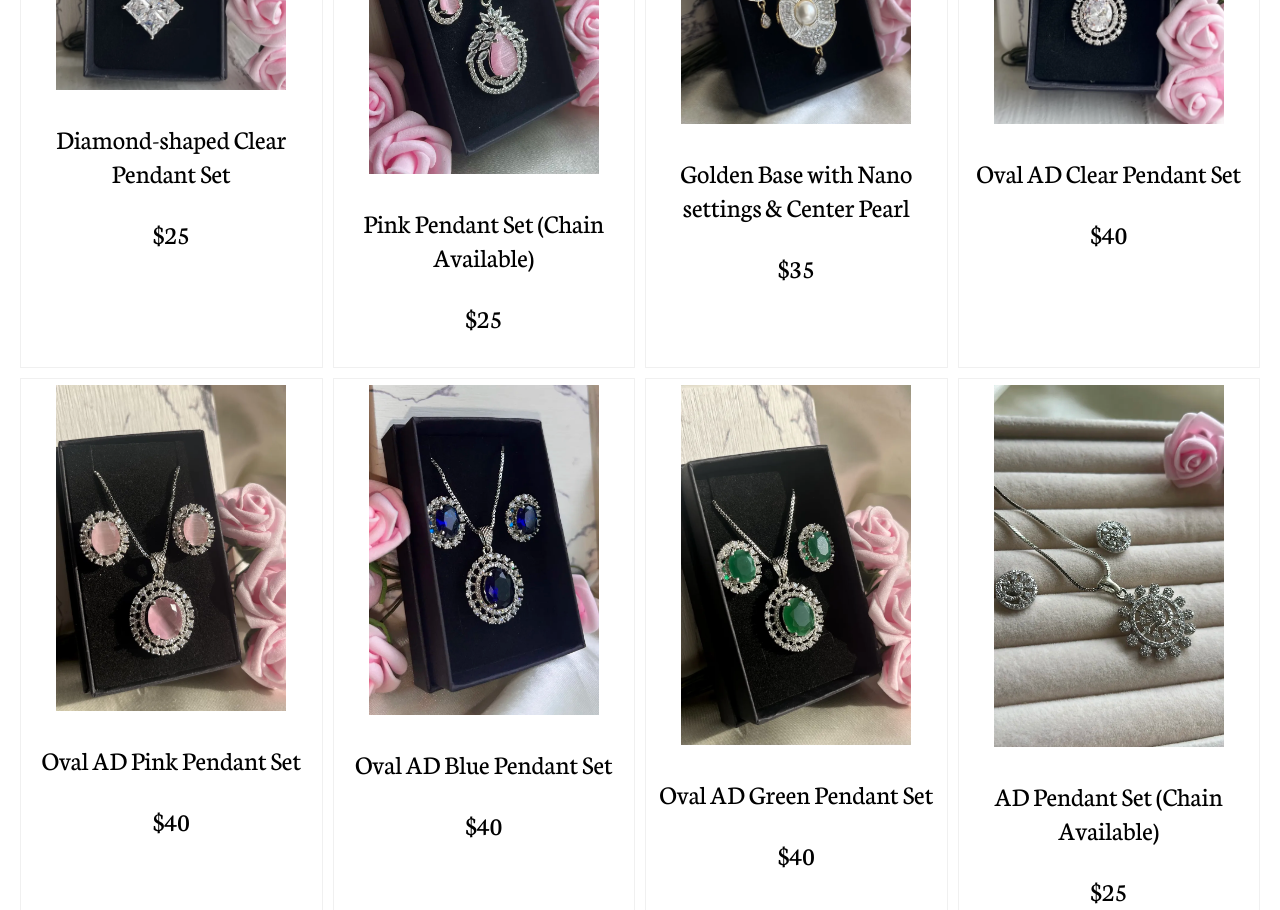
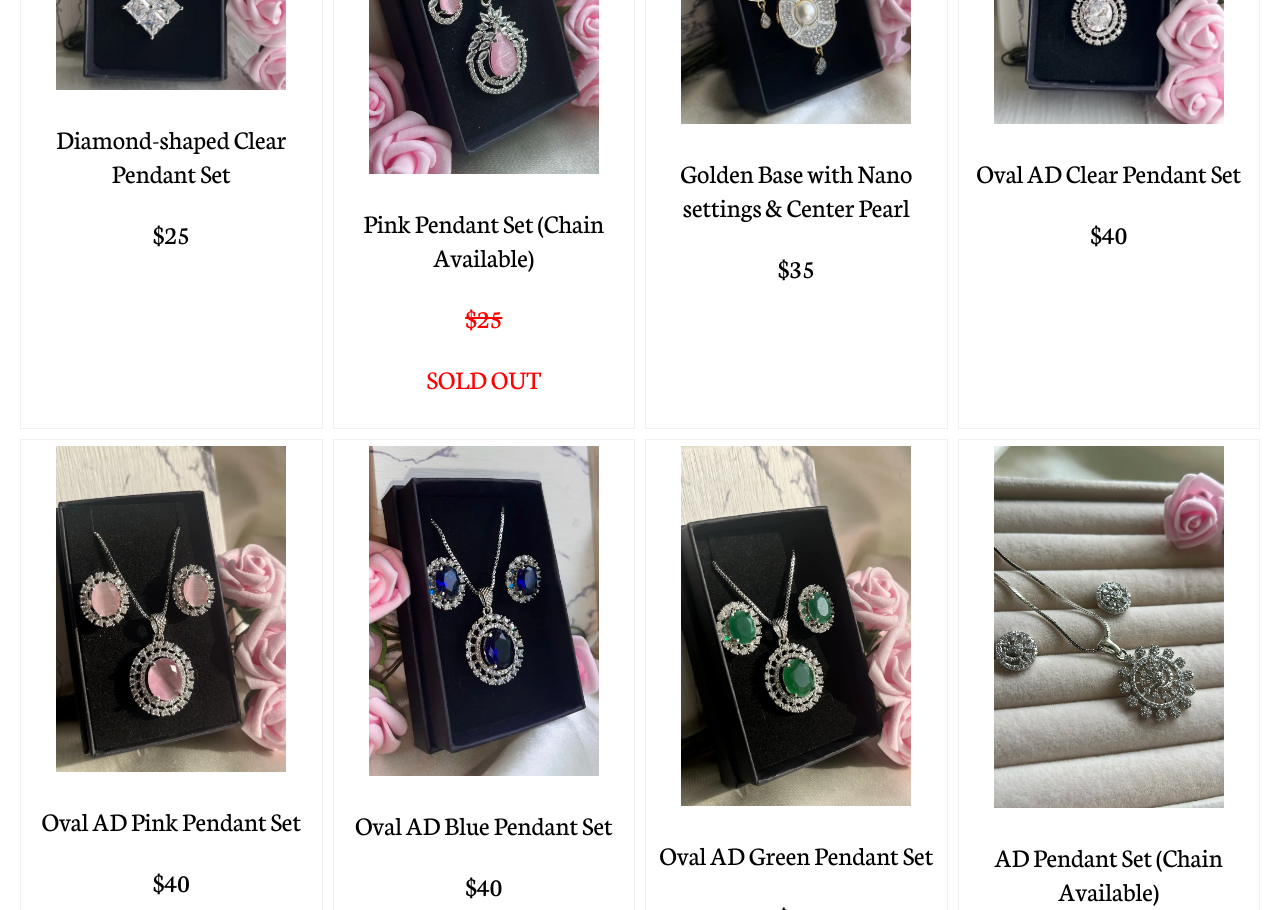
Before and after one commit to itzmeppl/mgjewels, a plain HTML site: page index.html in a window 1280 px wide. Shown: the part 3014-3924 px from the top of the page. Drawn offline with nearby package versions, Linux system fonts and the light colour scheme; a web font is replaced by a local one.

Commit message:
Added sold/available functionality

```diff
--- a/index.html
+++ b/index.html
@@ -76,13 +76,22 @@
 		function displayCatalog(data) {
 			const catalogContainer = document.getElementById('catalog-container');
 			catalogContainer.innerHTML = '';
+
 			data.forEach(item => {
+				var soldIndicator = "";
+				if(item.sold){
+					soldIndicator = `<p class="neuton-regular" style="text-decoration: line-through; color: red;">${item.price}</p>
+					<p class="neuton-regular" style="color: red;"> SOLD OUT</p>`;
+				} else{
+					soldIndicator = `<p class="neuton-regular">${item.price}</p>`;
+				}
+
 				const catalogItem = document.createElement('div');
 				catalogItem.classList.add('catalog-item');
 				catalogItem.innerHTML = `
 						<img src="${item.imageUrl}" alt="${item.name}">
 						<h3 class="neuton-regular">${item.name}</h3>
-							<p class="neuton-regular">${item.price}</p>`;
+						${soldIndicator}`;
 				catalogContainer.appendChild(catalogItem);
 			});
 		}
```
Lines whose indentation alone changed are shown as unchanged.
